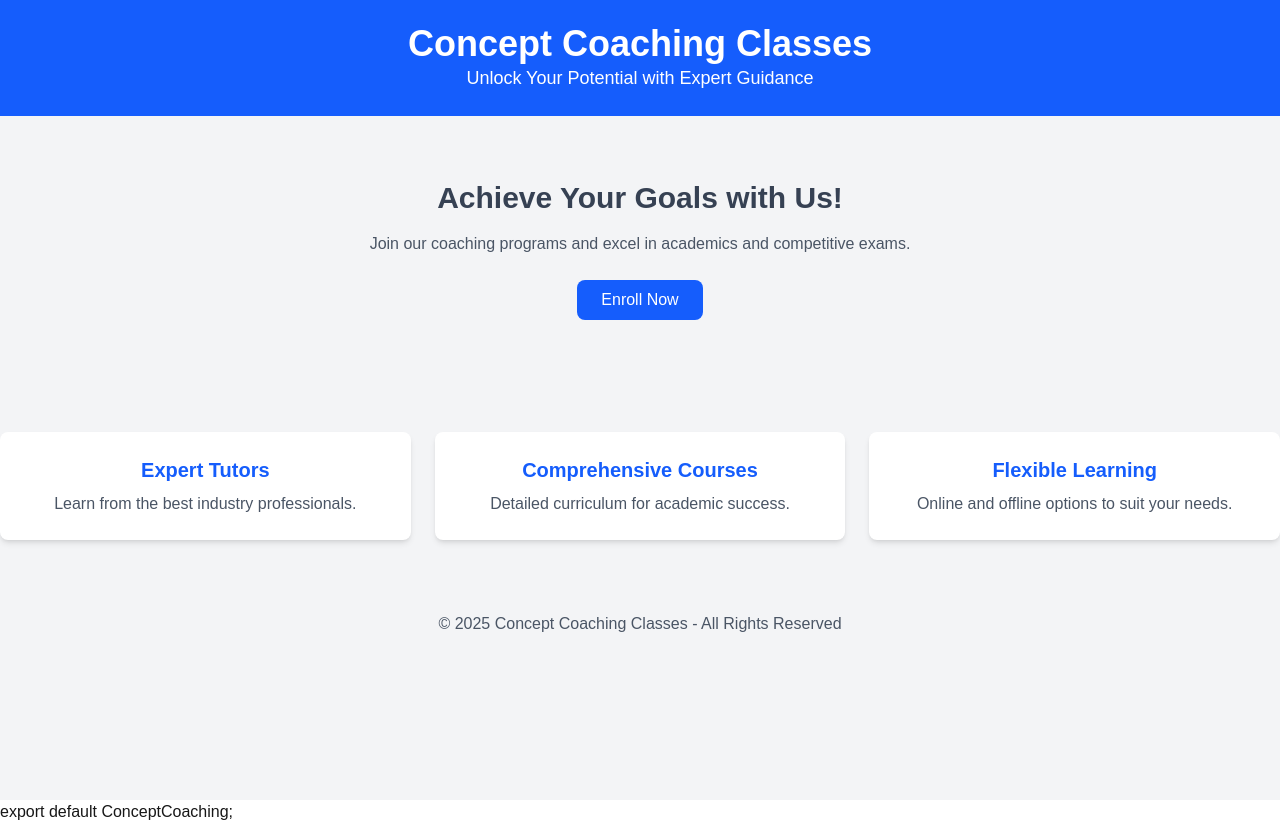
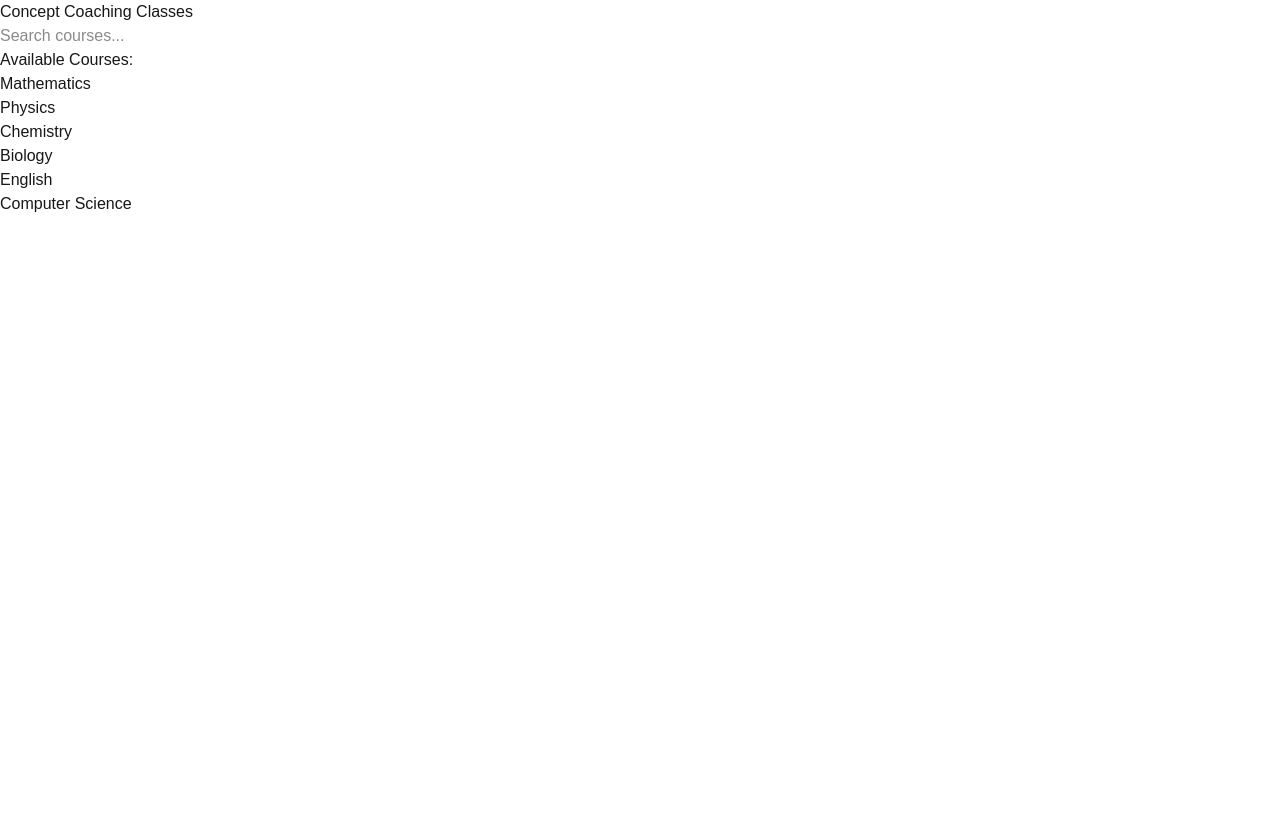
Before and after one commit to MrSidSir/conceptcoachingboucher, a Next.js app: page /TODOAPP in a window 1280 px wide. After the commit the page ends 800 px from the top, so only its background shows below. Built offline with nearby package versions, Linux system fonts and the light colour scheme.

Commit message:
adding new component for seprate page

```diff
--- a/app/TODOAPP/page.tsx
+++ b/app/TODOAPP/page.tsx
@@ -1,51 +1,49 @@
-import React from "react";
+"use client";
+import React, { useEffect, useState } from "react";
+import Button from "../../components/button1";
+const courses = [
+  "Mathematics",
+  "Physics",
+  "Chemistry",
+  "Biology",
+  "English",
+  "Computer Science",
+];
 
-type Props = {};
+async function Page() {
+  const [searchTerm, setSearchTerm] = useState("");
+  const [Users, setUsers] = useState();
 
-const page = (props: Props) => {
-  return <div>
-      <div className="bg-gray-100 min-h-screen">
-        {/* Header */}
-        <header className="bg-blue-600 text-white py-6 text-center">
-          <h1 className="text-4xl font-bold">Concept Coaching Classes</h1>
-          <p className="text-lg">Unlock Your Potential with Expert Guidance</p>
-        </header>
+  const filteredCourses = courses.filter((course) =>
+    course.toLowerCase().includes(searchTerm.toLowerCase())
+  );
 
-        {/* Hero Section */}
-        <section className="container mx-auto text-center py-16">
-          <h2 className="text-3xl font-bold text-gray-700">Achieve Your Goals with Us!</h2>
-          <p className="mt-4 text-gray-600">
-            Join our coaching programs and excel in academics and competitive exams.
-          </p>
-          <button className="mt-6 bg-blue-600 text-white py-2 px-6 rounded-lg hover:bg-blue-700">
-            Enroll Now
-          </button>
-        </section>
+  return (
+    <div className="container">
+      <header className="fade-in">
+        <h1>Concept Coaching Classes</h1>
+        <input
+          type="text"
+          placeholder="Search courses..."
+          onChange={(e) => setSearchTerm(e.target.value)}
+          value={searchTerm}
+        />
+      </header>
 
-        {/* Features Section */}
-        <section className="container mx-auto grid grid-cols-1 md:grid-cols-3 gap-6 py-12">
-          <div className="bg-white p-6 rounded-lg shadow-md text-center">
-            <h3 className="text-xl font-semibold text-blue-600">Expert Tutors</h3>
-            <p className="text-gray-600 mt-2">Learn from the best industry professionals.</p>
-          </div>
-          <div className="bg-white p-6 rounded-lg shadow-md text-center">
-            <h3 className="text-xl font-semibold text-blue-600">Comprehensive Courses</h3>
-            <p className="text-gray-600 mt-2">Detailed curriculum for academic success.</p>
-          </div>
-          <div className="bg-white p-6 rounded-lg shadow-md text-center">
-            <h3 className="text-xl font-semibold text-blue-600">Flexible Learning</h3>
-            <p className="text-gray-600 mt-2">Online and offline options to suit your needs.</p>
-          </div>
-        </section>
+      <main>
+        <h2>Available Courses:</h2>
+        <ul>
+          {filteredCourses.length > 0 ? (
+            filteredCourses.map((course, index) => (
+              <li key={index}>{course}</li>
+            ))
+          ) : (
+            <li>No courses found</li>
+          )}
+        </ul>
+      </main>
+    </div>
+  );
+}
 
-        {/* Footer */}
-        <footer className="text-center text-gray-600 py-6">
-          © 2025 Concept Coaching Classes - All Rights Reserved
-        </footer>
-      </div>
-
-
-  export default ConceptCoaching; </div>;
-};
-
-export default page;
+export default Page;
--- a/app/conceptcoachingboucher/page.tsx
+++ b/app/conceptcoachingboucher/page.tsx
@@ -2,10 +2,13 @@
 import React from "react";
 import ir from "../../public/PHOTO IRSHAD.jpg";
 import Image from "next/image";
+import HomePageButton from "@/components/homePageButton";
+import Header from "@/components/Header";
 
 const Brochure = () => {
   return (
     <div className="min-h-screen bg-gray-50 text-gray-800">
+      <Header />
       {/* Header Section */}
       <header className="bg-blue-600 text-white py-6 ">
         <div className=" flex  items-center justify-between container mx-auto text-center border-2 border-red-800">
@@ -55,7 +58,9 @@ const Brochure = () => {
         </button>
       </div>
       {/* Content Section */}
-      <main className="container mx-auto px-4 py-10"></main>
+      <main className="container mx-auto px-4 py-10">
+        <HomePageButton />
+      </main>
 
       {/* Footer Section */}
       <footer className="bg-purple-950 text-white py-4">
--- a/app/conceptcoachingcontent/page.tsx
+++ b/app/conceptcoachingcontent/page.tsx
@@ -1,4 +1,6 @@
 "use client";
+import Header from "@/components/Header";
+import HomePageButton from "@/components/homePageButton";
 import { useState } from "react";
 
 const TodoApp = () => {
@@ -16,7 +18,6 @@ const TodoApp = () => {
 
   // https://jsonplaceholder.typicode.com/posts/1/comments
 
-
   const toggleTaskCompletion = (index) => {
     setTasks(
       tasks.map((task, i) =>
@@ -31,6 +32,7 @@ const TodoApp = () => {
 
   return (
     <div className="min-h-screen bg-gray-100 flex justify-center items-center">
+      <Header />
       <div className="bg-white p-6 rounded-lg shadow-lg w-full max-w-md">
         <h1 className="text-3xl font-bold text-center text-blue-600">
           Concept Coaching Classes - To-Do List
@@ -80,6 +82,9 @@ const TodoApp = () => {
           ))}
         </ul>
       </div>
+      <div>
+        <HomePageButton />
+      </div>
     </div>
   );
 };
--- a/app/conceptcoachingsyllbus/page.tsx
+++ b/app/conceptcoachingsyllbus/page.tsx
@@ -1,4 +1,7 @@
+"use client";
 import React from "react";
+import Button from "@/components/button1";
+import Boucherbutton from "@/components/homePageButton";
 
 const page = () => {
   return (
@@ -8,6 +11,12 @@ const page = () => {
       <h1> I am mr sid sir ,</h1>
       <p> I have done master in chemistry </p>
       <button> ok </button>
+      {/* <Button /> */}
+      <br />
+      <div className=" border-2 border-red-950 p-10">
+        {" "}
+        <Boucherbutton />
+      </div>
     </div>
   );
 };
--- /dev/null
+++ b/components/Header.tsx
@@ -0,0 +1,9 @@
+import React from "react";
+
+type Props = {};
+
+const Header = (props: Props) => {
+  return <div> this is header and i will on later </div>;
+};
+
+export default Header;
--- /dev/null
+++ b/components/button1.tsx
@@ -0,0 +1,65 @@
+import React from "react";
+import { useRouter } from "next/navigation";
+
+type Props = {};
+
+const Button = (props: Props) => {
+  const router = useRouter();
+  return (
+    <div>
+      {" "}
+      <div className="flex gap-2.5 items-center justify-between w-[70%]  mx-auto">
+        {/* <button
+          className="bg-emerald-300 text-white rounded-md p-10 cursor-pointer hover:bg-black  "
+          type="button"
+          onClick={() => router.push("/conceptcoachingboucher")}
+        >
+          {" "}
+          okey{" "}
+        </button> */}
+        <button
+          className="bg-amber-700  flex gap-2.5 text-amber-300 p-10 rounded-[50%] cursor-pointer hover:bg-sky-700 "
+          type="button"
+          onClick={() => router.push("/conceptcoachingsyllbus")}
+        >
+          {" "}
+          yes{" "}
+        </button>
+        <button
+          className="bg-amber-700  flex gap-2.5 text-amber-300 p-10 rounded-[50%] cursor-pointer hover:bg-sky-700 "
+          type="button"
+          onClick={() => router.push("/conceptcoachingcontent")}
+        >
+          {" "}
+          TODO{" "}
+        </button>
+        <button
+          className="bg-black text-amber-50 p-10 cursor-pointer hover:bg-amber-300 rounded-[30%]  "
+          type="button"
+          onClick={() => router.push("/conceptcoachingonlineplatformlink")}
+        >
+          {" "}
+          OK{" "}
+        </button>
+        <button
+          className="bg-amber-700  flex gap-2.5 text-amber-300 p-10 rounded-[50%] cursor-pointer hover:bg-sky-700 "
+          type="button"
+          onClick={() => router.push("/TODOAPP")}
+        >
+          {" "}
+          click{""}
+        </button>
+        <button
+          className="bg-amber-950 bg-rose-600 text-yellow-400 p-10 rounded-[20%]  "
+          type="button"
+          onClick={() => router.push("/conceptcoachingteam")}
+        >
+          {" "}
+          Enroll{" "}
+        </button>
+      </div>
+    </div>
+  );
+};
+
+export default Button;
--- /dev/null
+++ b/components/contentButton.tsx
@@ -0,0 +1,13 @@
+import React from "react";
+
+type Props = {};
+
+const contentButton = (props: Props) => {
+  return <div>
+
+
+    <Button   type="buton" onClick={ ()=> router.push("/syllabus") } ></Button>
+  </div>;
+};
+
+export default contentButton;
--- /dev/null
+++ b/components/homePageButton.tsx
@@ -0,0 +1,22 @@
+"use client"
+import React from "react";
+import { useRouter } from "next/navigation";
+
+type Props = {};
+
+export default function HomePageButton({}: Props) {
+  const router = useRouter();
+  return (
+    <div>
+      {" "}
+      <button
+        className="bg-emerald-300 text-white rounded-md p-10 cursor-pointer hover:bg-black  "
+        type="button"
+        onClick={() => router.push("/")}
+      >
+        {" "}
+        Go To Home Page
+      </button>
+    </div>
+  );
+}
```
Also changed, not shown: app/page.tsx (+10 -59 lines).
